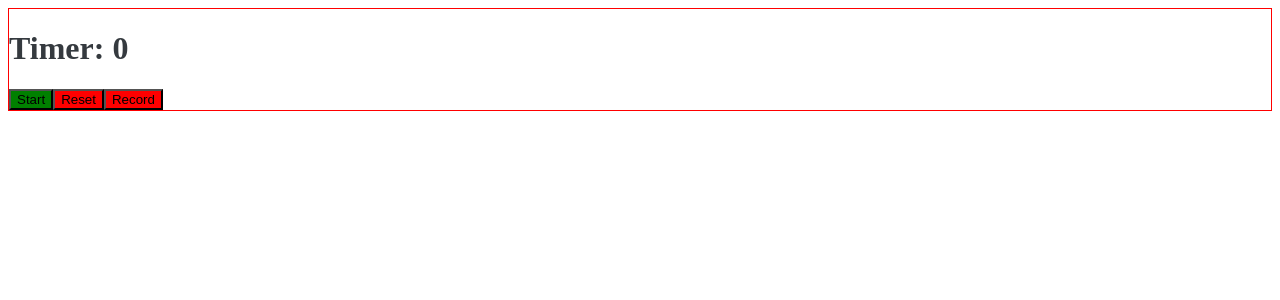
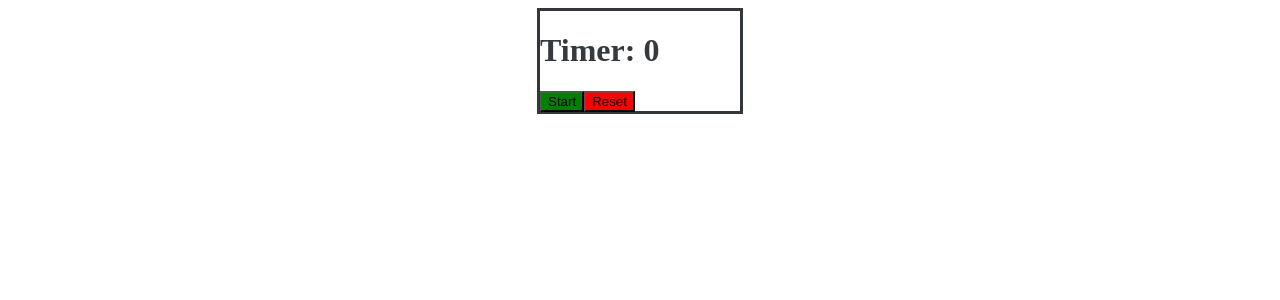
Before and after one commit to stanleyfils/react-training-styled-components-timer, a React (Create React App) app: page / in a window 1280 px wide. Shown: the top 300 px of the page. Built offline with nearby package versions, Linux system fonts and the light colour scheme.

Commit message:
Add record feature and styling chnages

```diff
--- a/src/App.js
+++ b/src/App.js
@@ -2,9 +2,13 @@ import React, { useState, useEffect } from "react";
 import styled from "styled-components";
 
 const Container = styled.div`
-  border: 1px solid red;
+  border: ${({ theme }) => `3px solid ${theme.darkerGray}`};
+  width: 200px;
+  height: 100px;
+  margin: 0 auto;
 `;
 
+// since App.js is a child of Theme, App.js (and anything else wrapped in between Theme in index.js) has access to ThemeProvider (context)
 const Title = styled.h1`
   color: ${(props) => props.theme.darkGray};
 `;
@@ -54,7 +58,8 @@ const App = () => {
       <Button danger onClick={handleReset}>
         Reset
       </Button>
-      <Button>Record</Button>
+      {/* this conditional sets the record feature to the record button. Consider DOM reconiliation. Setting else conditional to null removes the record button when not an option in order to give React less html elements to map through */}
+      {isActive && initialTime !== 0 ? <Button>Record</Button> : null}
     </Container>
   );
 };
--- a/src/components/Theme.jsx
+++ b/src/components/Theme.jsx
@@ -3,6 +3,7 @@ import { ThemeProvider } from "styled-components";
 
 const theme = {
   darkGray: "#353a3f",
+  darkerGray: "#32363d",
 };
 
 const Theme = ({ children }) => {
```
